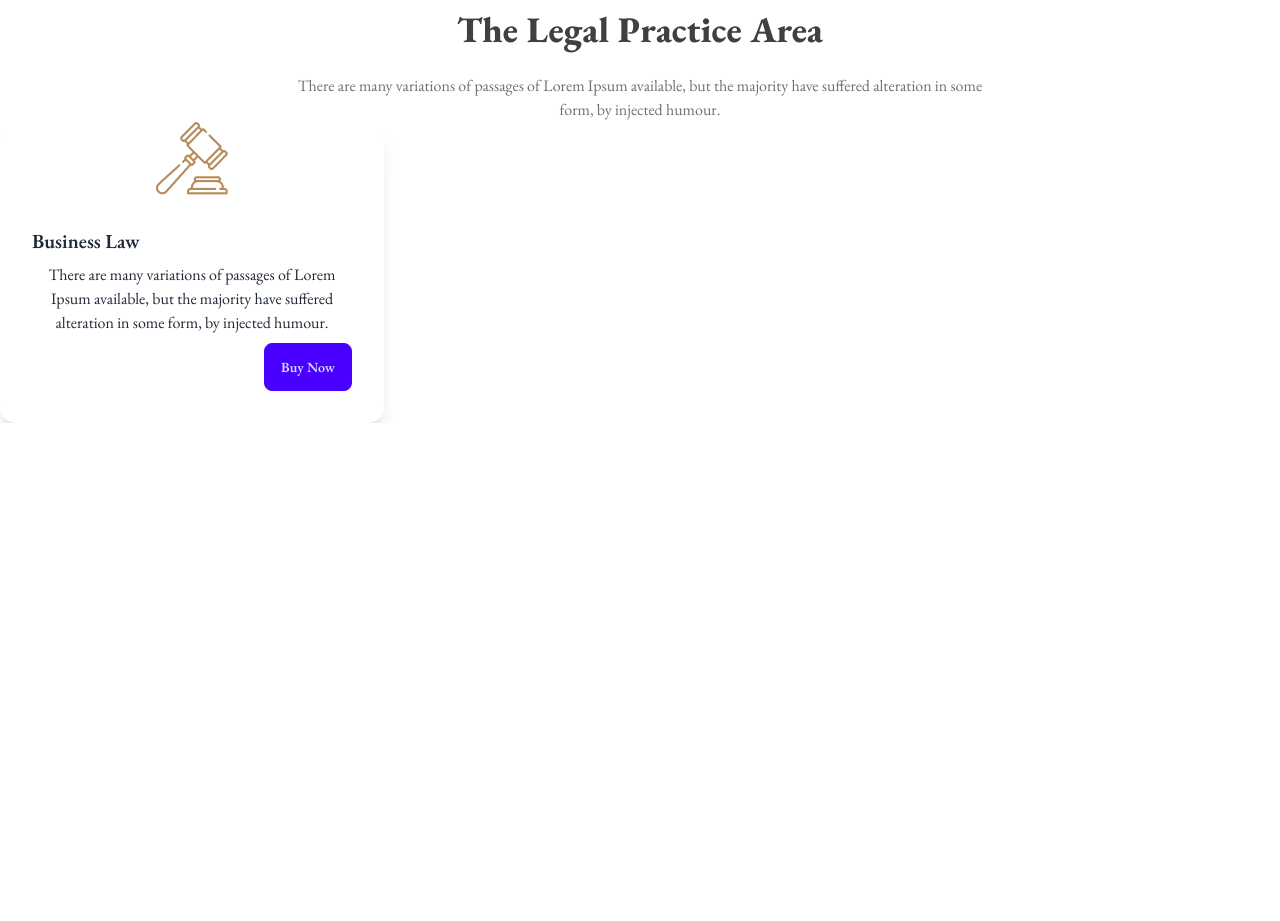
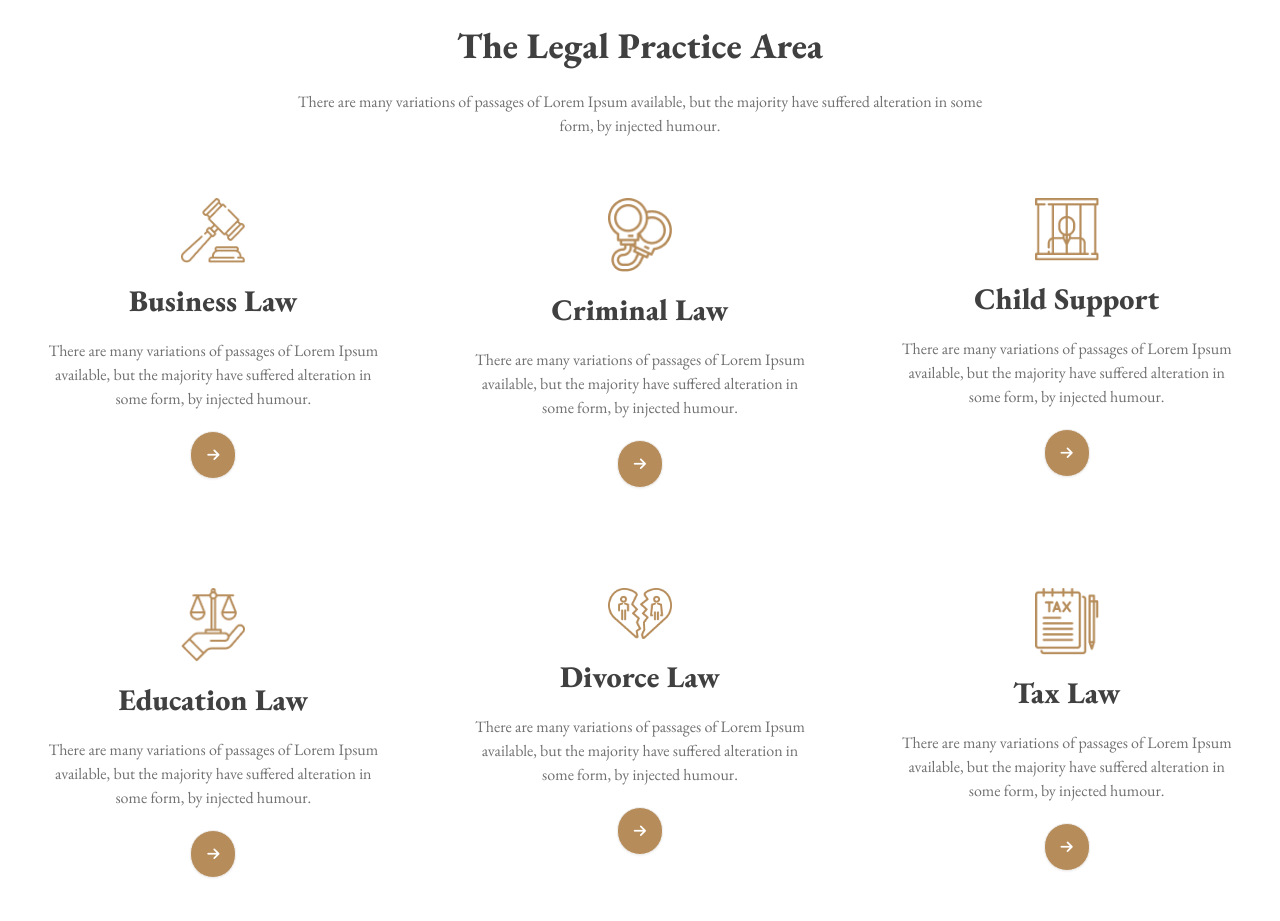
Before and after one commit to shahinahmwd/Legal-solution-2, a plain HTML site: page index.html in a window 1280 px wide. Shown: the part 700-1621 px from the top of the page. Before the commit the page ends 1123 px from the top, so only its background shows below. Drawn offline with nearby package versions, Linux system fonts and the light colour scheme.

Commit message:
added the legal section

```diff
--- a/index.html
+++ b/index.html
@@ -8,6 +8,8 @@
   <!-- tailwind and daisyUi cdn -->
   <link href="https://cdn.jsdelivr.net/npm/daisyui@4.12.13/dist/full.min.css" rel="stylesheet" type="text/css" />
   <script src="https://cdn.tailwindcss.com"></script>
+  <!-- font awesome -->
+  <script src="https://kit.fontawesome.com/e887c6c070.js" crossorigin="anonymous"></script>
   <!-- Poppins fonts -->
   <link rel="preconnect" href="https://fonts.googleapis.com">
   <link rel="preconnect" href="https://fonts.gstatic.com" crossorigin>
@@ -39,9 +41,9 @@
 </head>
 <body class="poppins eb-garamond ">
   <!-- header part start  -->
-  <header class="mx-auto px-20">
+  <header class="container mx-auto">
     <!-- Nav styles -->
-    <div class="navbar bg-base-100">
+    <div class="navbar bg-base-100 ">
       <div class="navbar">
         <div class="dropdown">
           <div tabindex="0" role="button" class="btn btn-ghost lg:hidden">
@@ -77,7 +79,7 @@
       </div>
     </div>
     <!-- banner styles -->
-    <div class="relative bg-gray-800 lg:h-[550px] lg:w-[1170px] m-auto">
+    <div class="relative bg-gray-800 lg:h-[550px] lg:w-[1280px]">
       <img src="images/banner.png" alt="Banner" class="absolute inset-0 w-full h-full object-cover opacity-50">
       <div class="relative z-10 flex items-center justify-center h-full">
         <div class=" space-y-6 w-[692px] text-center">
@@ -95,9 +97,9 @@
     </div>
 
   </header>
-  <main class="mx-auto">
+  <main class="container mx-auto">
     <!--Legal Area Section-->
-    <section class=" text-center mt-20">
+    <section class=" text-center my-24">
       <h3 class="font-extrabold text-4xl text-[#414040]">
         The Legal Practice Area
       </h3>
@@ -106,16 +108,94 @@
         some form, by injected humour.
       </p>
       <!-- Legal contain -->
-      <div class="grid grid-cols-1 md:grid-cols-2 lg:grid-cols-3 ">
-        <div class="card bg-base-100 w-96 shadow-xl">
+      <div class="grid grid-cols-1 md:grid-cols-2 lg:grid-cols-3">
+        <!-- Business Law -->
+        <div class="card bg-base-100 p-10 mt-5 ">
           <figure>
-            <img src="images/business.png" alt="Shoes" />
+            <img
+              src="images/business.png"
+              alt="Shoes" class="w-16" />
           </figure>
-          <div class="card-body">
-            <h2 class="card-title">Business Law</h2>
-            <p class="">There are many variations of passages of Lorem Ipsum available, but the majority have suffered alteration in some form, by injected humour.</p>
-            <div class="card-actions justify-end">
-              <button class="btn btn-primary">Buy Now</button>
+          <div class="text-center space-y-5 mt-5">
+            <h2 class="font-extrabold text-3xl text-[#414040]">Business Law</h2>
+            <p class="font-normal text-base text-[#707070]">There are many variations of passages of Lorem Ipsum available, but the majority have suffered alteration in some form, by injected humour.</p>
+            <div class="card-actions justify-center">
+              <button class="btn bg-btn-color rounded-full text-white"><i class="fa-solid fa-arrow-right"></i></button>
+            </div>
+          </div>
+        </div>
+        <!-- Criminal Law -->
+        <div class="card bg-base-100  p-10 mt-5">
+          <figure>
+            <img
+              src="images/criminal.png"
+              alt="Shoes" class="w-16" />
+          </figure>
+          <div class="text-center space-y-5 mt-5">
+            <h2 class="font-extrabold text-3xl text-[#414040]">Criminal Law</h2>
+            <p class="font-normal text-base text-[#707070]">There are many variations of passages of Lorem Ipsum available, but the majority have suffered alteration in some form, by injected humour.</p>
+            <div class="card-actions justify-center">
+              <button class="btn bg-btn-color rounded-full text-white"><i class="fa-solid fa-arrow-right"></i></button>
+            </div>
+          </div>
+        </div>
+        <!-- Child Support -->
+        <div class="card bg-base-100   p-10 mt-5">
+          <figure>
+            <img
+              src="images/child.png"
+              alt="Shoes" class="w-16" />
+          </figure>
+          <div class="text-center space-y-5 mt-5">
+            <h2 class="font-extrabold text-3xl text-[#414040]">Child Support</h2>
+            <p class="font-normal text-base text-[#707070]">There are many variations of passages of Lorem Ipsum available, but the majority have suffered alteration in some form, by injected humour.</p>
+            <div class="card-actions justify-center">
+              <button class="btn bg-btn-color rounded-full text-white"><i class="fa-solid fa-arrow-right"></i></button>
+            </div>
+          </div>
+        </div>
+        <!-- Education Law -->
+        <div class="card bg-base-100   p-10 mt-5">
+          <figure>
+            <img
+              src="images/education.png"
+              alt="Shoes" class="w-16" />
+          </figure>
+          <div class="text-center space-y-5 mt-5">
+            <h2 class="font-extrabold text-3xl text-[#414040]">Education Law</h2>
+            <p class="font-normal text-base text-[#707070]">There are many variations of passages of Lorem Ipsum available, but the majority have suffered alteration in some form, by injected humour.</p>
+            <div class="card-actions justify-center">
+              <button class="btn bg-btn-color rounded-full text-white"><i class="fa-solid fa-arrow-right"></i></button>
+            </div>
+          </div>
+        </div>
+        <!-- Divorce Law -->
+        <div class="card bg-base-100   p-10 mt-5">
+          <figure>
+            <img
+              src="images/divorce.png"
+              alt="Shoes" class="w-16" />
+          </figure>
+          <div class="text-center space-y-5 mt-5">
+            <h2 class="font-extrabold text-3xl text-[#414040]">Divorce Law</h2>
+            <p class="font-normal text-base text-[#707070]">There are many variations of passages of Lorem Ipsum available, but the majority have suffered alteration in some form, by injected humour.</p>
+            <div class="card-actions justify-center">
+              <button class="btn bg-btn-color rounded-full text-white"><i class="fa-solid fa-arrow-right"></i></button>
+            </div>
+          </div>
+        </div>
+        <!-- Tax Law -->
+        <div class="card bg-base-100   p-10 mt-5">
+          <figure>
+            <img
+              src="images/tax.png"
+              alt="Shoes" class="w-16" />
+          </figure>
+          <div class="text-center space-y-5 mt-5">
+            <h2 class="font-extrabold text-3xl text-[#414040]">Tax Law</h2>
+            <p class="font-normal text-base text-[#707070]">There are many variations of passages of Lorem Ipsum available, but the majority have suffered alteration in some form, by injected humour.</p>
+            <div class="card-actions justify-center">
+              <button class="btn bg-btn-color rounded-full text-white"><i class="fa-solid fa-arrow-right"></i></button>
             </div>
           </div>
         </div>
```
